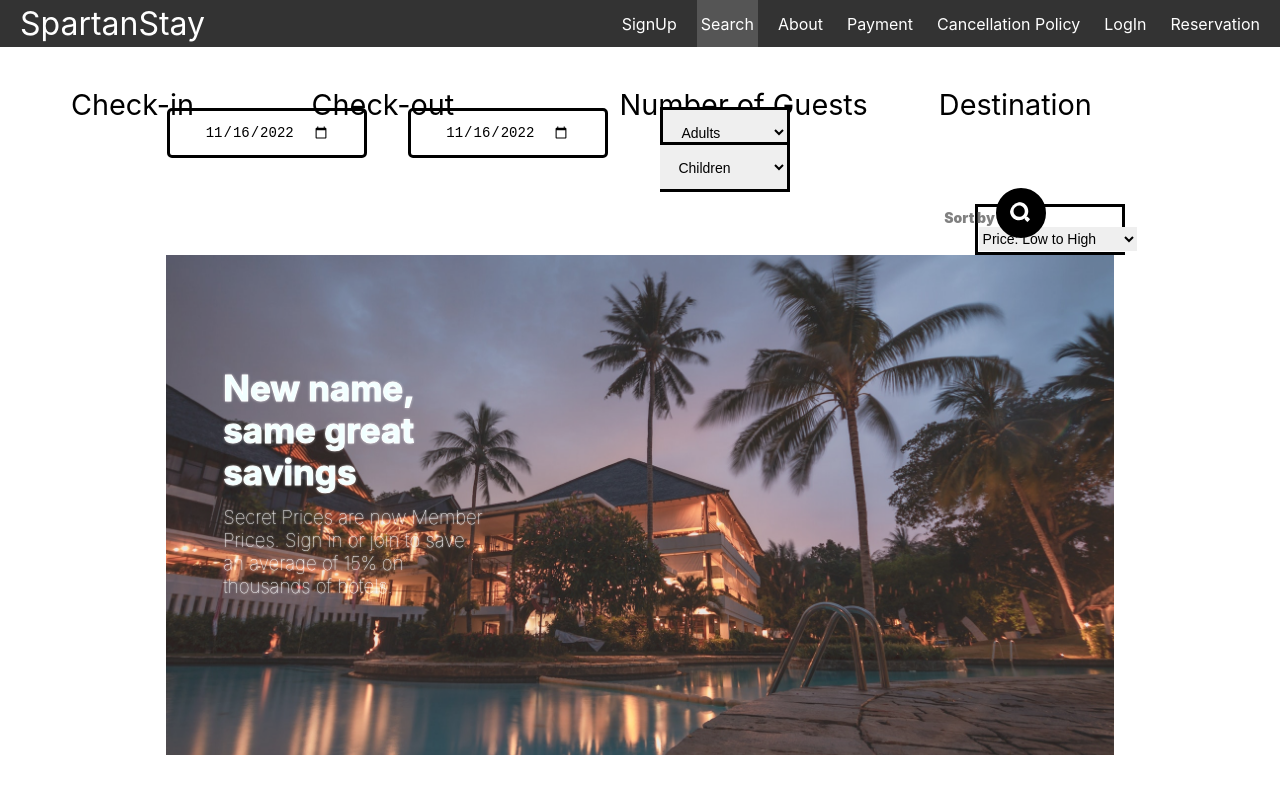
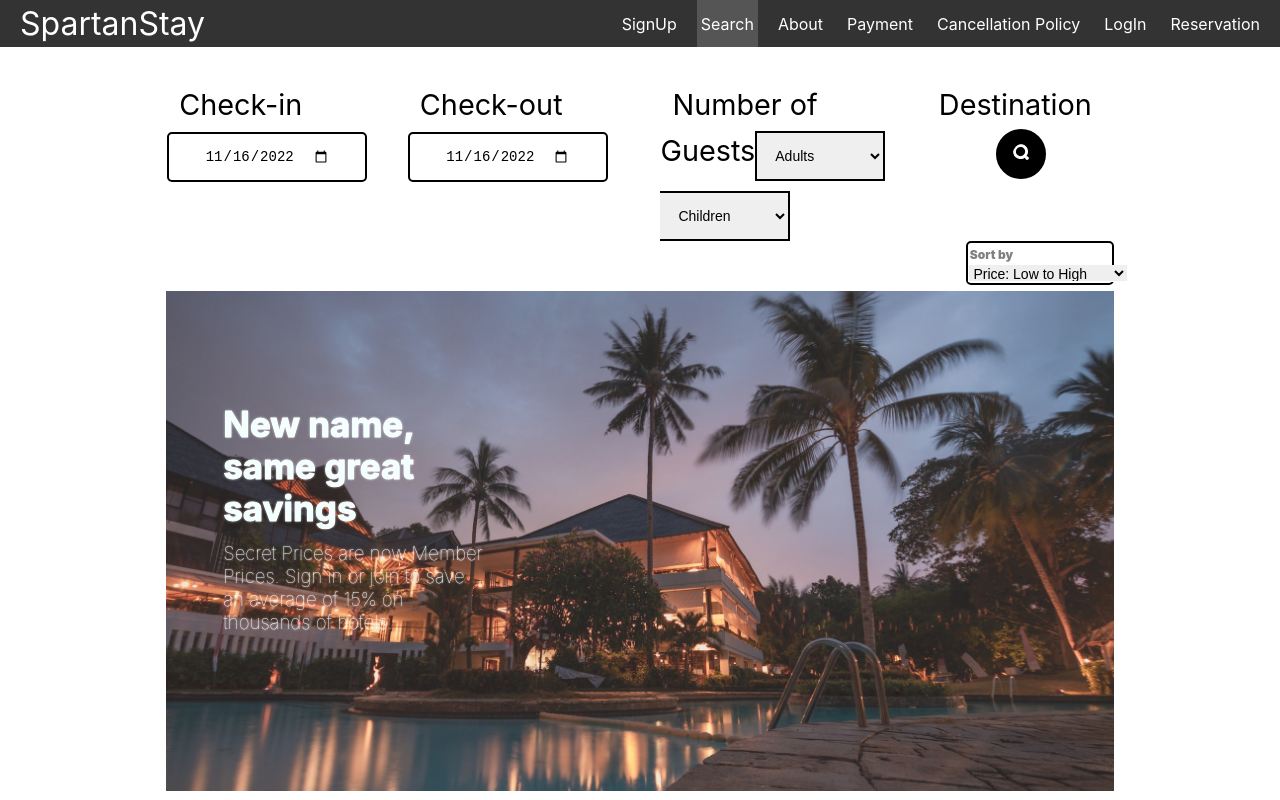
Before and after one commit to starphys/spartanstay, a React (Create React App) app in the folder spartanstay/frontend/: page /search in a window 1280 px wide. Built offline with nearby package versions, Linux system fonts and the light colour scheme.

Commit message:
fixed a couple of bugs on payment and search page

```diff
--- a/spartanstay/frontend/src/components/Search.js
+++ b/spartanstay/frontend/src/components/Search.js
@@ -37,9 +37,9 @@ function Search({results, setResults})
       </div>
       <br></br>
       <br></br>
-      <div id="startSearch" class="row">
+      <div id="startSearch" class="rowS">
   <div class="columnS">
-  <label class="dateLabel">Check-in</label>
+  <label class="dateLabel" id="firstDateLabel">Check-in</label>
         <input class="search-input d" type='date' value={startDate} min={today} onChange={(e) => {setStartDate(e.target.value); if(e.target.value > endDate) {setEndDate(e.target.value)}}}/>
 
         </div>
@@ -82,8 +82,8 @@ function Search({results, setResults})
 
 </div>
 
-<div class = "row">
-<div id="sortDiv" class = "columnS">
+<div class = "rowS">
+<div id = "sortDiv" class = "columnS">
 <label className="sortOrder">Sort by</label>
         <select class="e3" onChange={e => setOrder(e.target.value)}>
           <option value="PRICE">Price: Low to High</option>
--- a/spartanstay/frontend/src/pages/Payment.js
+++ b/spartanstay/frontend/src/pages/Payment.js
@@ -7,6 +7,7 @@
  import { FaAddressCard } from 'react-icons/fa';
  import { FaCity } from 'react-icons/fa';
  import Alert from 'react-bootstrap/Alert'
+ import { BsFillExclamationCircleFill } from "react-icons/bs";
 
  function Payment({token, setPayment}) {
 
@@ -66,7 +67,7 @@
 
    return (
      <>
-         <div class="fill" ><h1 class="neonText" >Payment Info</h1></div>
+         <div class="fillP" ><h1 class="neonTextP" >Payment Info</h1></div>
 
         <br></br>
         <div id="wrap">
@@ -96,9 +97,11 @@
               </div>
                </div>
              </header>
+
              <div id="main">
                <div class="billingAddress">
                  <br></br>
+
                  <h3>Payment</h3>
                  <label className="p-label" for="fname">Accepted Cards</label>
                  <div class="icon-container">
@@ -154,10 +157,13 @@
 
           <div id="parent">
             <input class="child saveInput" id="element1"  type="checkbox" name="sameadr" onChange={(e) =>setSavePayment(e.target.value)}></input><label id="element2" class="p-label child save"> Save payment method</label>
+
           </div>
+          {invalidCard ? <Alert key='danger' className="error-msg numberAlert" variant='danger'><BsFillExclamationCircleFill style={{marginRight: 5, width: 14, height: 14 }}/> Card number and security code must be integer values.</Alert>:"" }
 
-          {invalidCard ? <Alert key='danger' className="error-msg" variant='danger'>Card number and security code must be integer values.</Alert>:"" }
+
           <input class="btn button_slide slide_right" type="button" value="Continue to checkout" onClick={handleClick}></input>
+
           </div>
         </div>
      </>
--- a/spartanstay/frontend/src/style/payment.css
+++ b/spartanstay/frontend/src/style/payment.css
@@ -73,6 +73,7 @@
   border-radius: 3px;
   cursor: pointer;
   font-size: 17px;
+  margin-top: 3%;
 }
 .btn:hover {
   background-color: #45a049;
@@ -142,7 +143,7 @@ header {
 
 #main {
     width: 45%;
-    height: 103%;
+    height: 100%;
 
 
     position: absolute;
@@ -153,7 +154,7 @@ header {
     margin-top:8%;
 }
 
-.fill {
+.fillP {
      display: flex;
      justify-content: center;
      align-items: center;
@@ -166,7 +167,7 @@ header {
      background-image: url('../images/test7.jpg');
      height: 550px;
  }
- .fill img {
+ .fillP img {
      flex-shrink: 0;
      min-width: 100%;
      min-height: 100%
@@ -224,7 +225,7 @@ header {
   border: 2px solid black;
 }
 
-.neonText {
+.neonTextP {
   color: #fff;
   text-shadow:
       0 0 7px #fff;
@@ -261,3 +262,14 @@ label, input {
 .move-icon{
   margin-top: 0px;
 }
+
+.numberAlert{
+  margin-top: 1%;
+  font-size: 13px;
+  background: white;
+  border: 1px 1px 1px 1px;
+  font-weight: 300;
+  border-color: red;
+  text-shadow:
+      0 0 1px red
+}
--- a/spartanstay/frontend/src/style/search.css
+++ b/spartanstay/frontend/src/style/search.css
@@ -13,10 +13,12 @@
     background: black;
     box-sizing: border-box;
     border-radius: 25px;
-    border: 4px solid black;
+    border: 3px solid black;
     padding: 5px;
-    margin-top: 13.3%;
+    margin-top: 13.2%;
 }
+
+
 
 .input-abc{
     position: absolute;
@@ -26,7 +28,8 @@
     height: 42.5px;
     line-height: 30px;
     outline: 0;
-    border: 0;
+    border: 1px;
+
     display: none;
     font-size: 1em;
     border-radius: 20px;
@@ -43,13 +46,15 @@
     display: flex;
     margin-bottom: 10%;
     margin-left: -5%;
+    font-weight: 400;
 
 }
 
 .dateLabel {
-    margin-left: -45%;
+    margin-left: 0%;
     color: black;
     font-size: 1.8em;
+    font-weight: 400;
 }
 
 .search-input {
@@ -61,6 +66,7 @@
     justify-content: center;
     display: flex;
     margin: 0% auto;
+
     padding: 1%;
     padding-left: 3%;
     border: none;
@@ -69,27 +75,31 @@
 
 }
 
+
+
 .d
 {
     box-sizing: border-box;
     height: 50px;
-    border: 3px solid black;
+    border: 2px solid black;
     width: 200px;
     padding: 20px;
     font-size: 14px;
-    margin-top: -5.9%;
+    margin-top: 4%;
     margin-left: -5%;
 }
+
+
 
 .e
 {
     box-sizing: border-box;
     height: 50px;
-    border: 3px solid black;
+    border: 2px solid black;
     width: 130px;
     padding: 14px;
     font-size: 14px;
-    margin-top: -8%;
+    margin-top: 3.9%;
 }
 
 .fk{
@@ -100,6 +110,9 @@
     position: absolute;
     top: 0;
     right: 0;
+    border: 2px;
+    border-style: solid;
+    border-color: black;
     border-radius: 50%;
     color: #07051a;
     text-align: center;
@@ -172,7 +185,7 @@ form:valid a {
   }
 
   /* Clear floats after the columns */
-  .row:after {
+  .rowS:after {
     content: "";
     display: table;
     clear: both;
@@ -244,19 +257,22 @@ form:valid a {
 
 #sortDiv {
     margin-left: 75.5%;
-    border: 3px solid black;
+    border: 2.5px solid black;
     width: 11.5%;
+    border-radius: 5px;
+    margin-bottom: 0.5%;
 
 
 }
 
 .e3 {
     box-sizing: border-box;
-    height: 25px;
+    height: 17px;
 
     width: 160px;
 
     font-size: 14px;
+    margin-top: -10%;
     margin-left: 0%;
     border-top: 0px;
     border-color: white;
@@ -267,9 +283,10 @@ form:valid a {
 }
 
 #guestLabel {
-    margin-left: -17%;
+    margin-left: 5%;
     color: black;
     font-size: 1.8em;
+    font-weight: 400;
 }
 
 .dest {
@@ -279,16 +296,16 @@ form:valid a {
 
 .sortOrder {
     box-sizing: border-box;
-    height: 50px;
+    height: 20px;
     border: 0;
     font-weight: 900;
     width: 130px;
     padding-top: 0px;
-    font-size: 14px;
-    margin-left: -23%;
+    font-size: 12px;
+    margin-left: 1%;
     border-radius: 0%;
     border-bottom: 0px;
-    margin-bottom: -21%;
+    margin-bottom: -25%;
     color: grey;
     border-color: white;
 }
```
